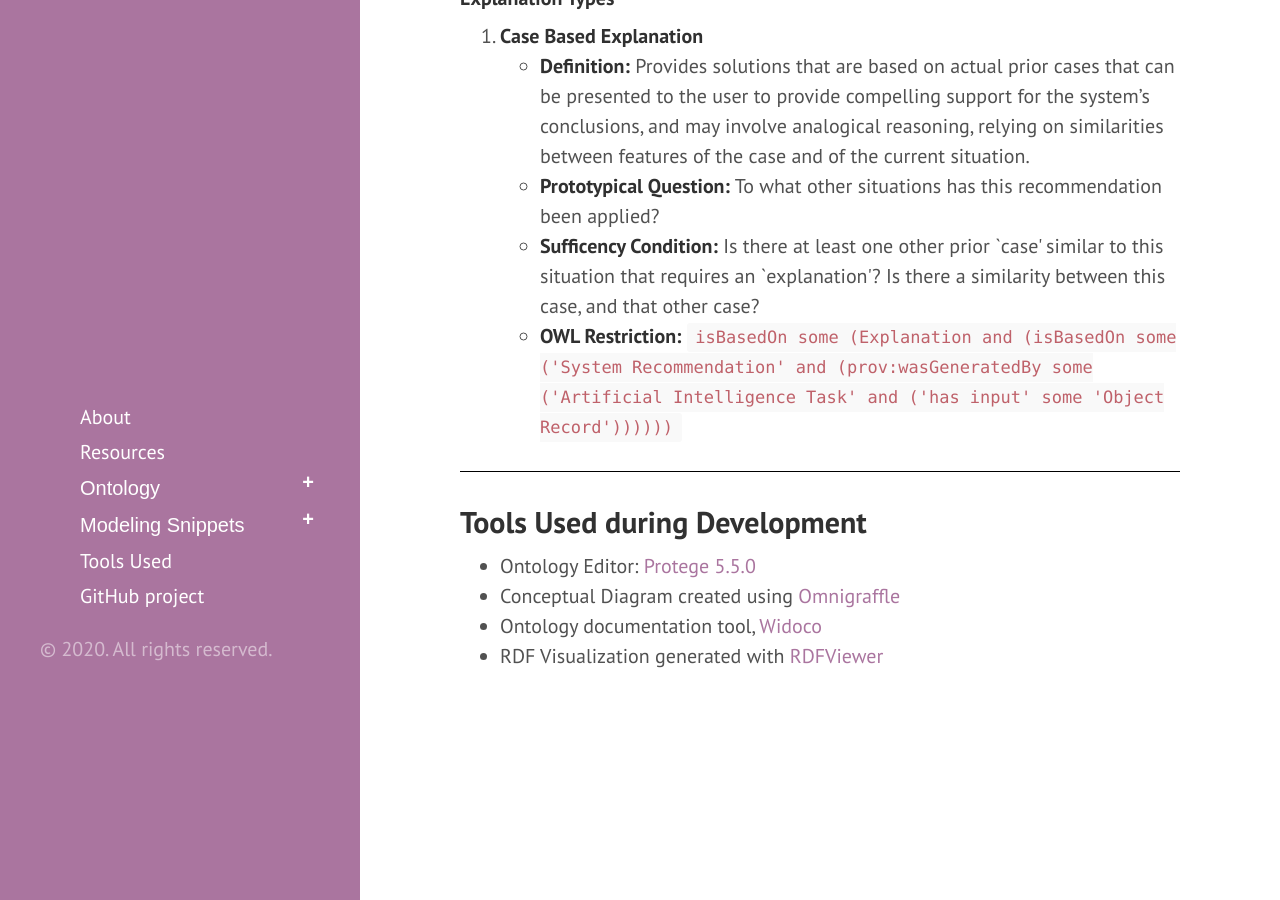
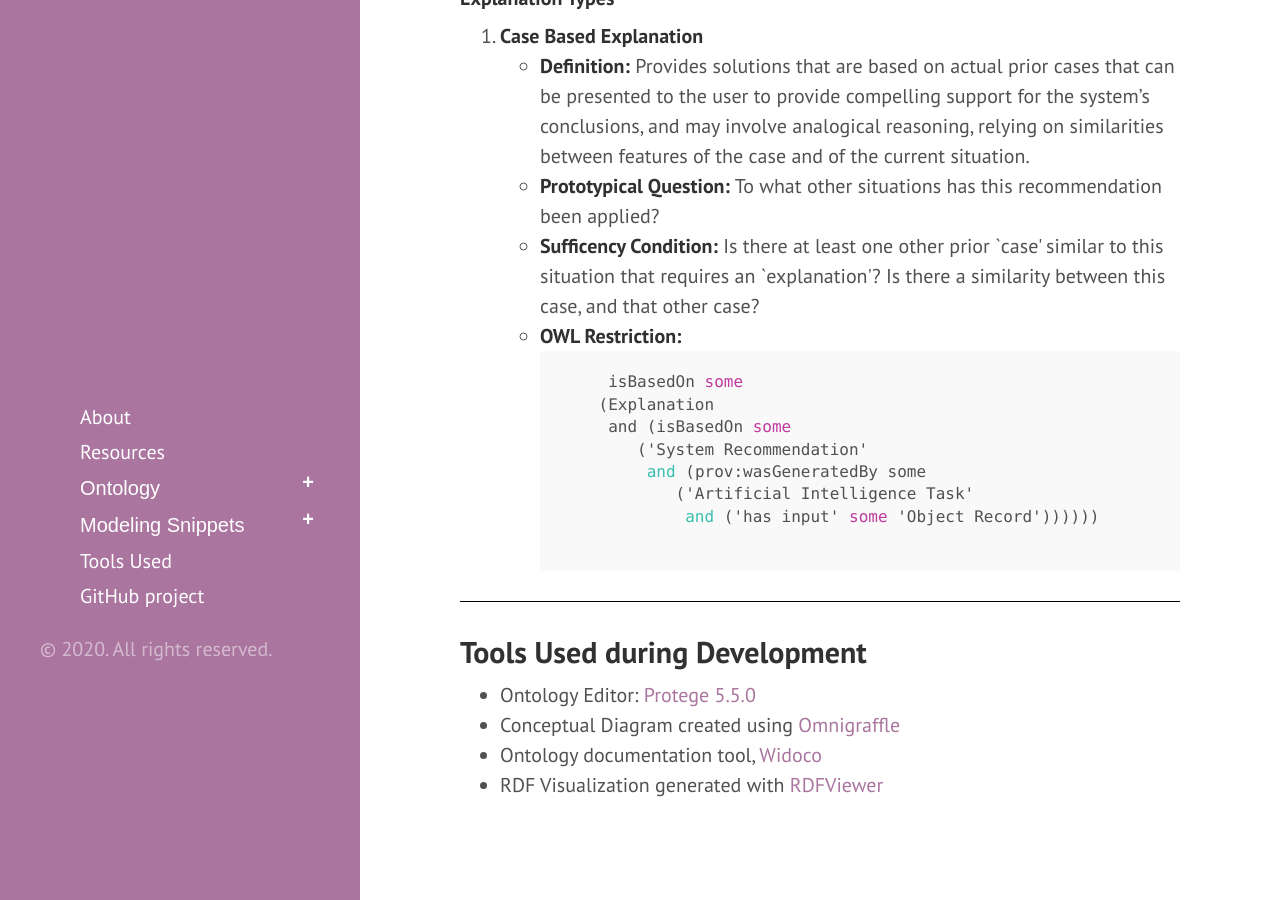
Before and after one commit to tetherless-world/explanation-ontology, a Jekyll site: the page built from index.md, in a window 1280 px wide and 900 px high, scrolled down 4545 px. Built offline with Jekyll 4.4.1, drawn with Linux system fonts in a browser that asks for light colours; Markdown is read by kramdown in place of the engine named in the settings.

Commit message:
Update index.md

```diff
--- a/index.md
+++ b/index.md
@@ -173,16 +173,16 @@ title: Explanations Ontology - Treating Explanations as Primary Consideration
     <li> <strong>Definition:</strong> Provides solutions that are based on actual prior cases that can be presented to the user to provide compelling support for the system’s conclusions, and may involve analogical reasoning, relying on similarities between features of the case and of the current situation. </li>
     <li><strong>Prototypical Question:</strong> To what other situations has this recommendation been applied? </li>
     <li><strong>Sufficency Condition:</strong> Is there at least one other prior `case' similar to this situation that requires an `explanation'? Is there a similarity between this case, and that other case?</li>
-    <li> <strong>OWL Restriction:</strong>
-      <code>
-      isBasedOn some
+    <li> <strong>OWL Restriction:</strong> <br/>
+      <pre>
+     isBasedOn <span style="color:#bf399e">some</span>
     (Explanation
-     and (isBasedOn some
+     <span style="color:##39bfaf">and</span> (isBasedOn <span style="color:#bf399e">some</span>
         ('System Recommendation'
-         and (prov:wasGeneratedBy some
+         <span style="color:#39bfaf">and</span> (prov:wasGeneratedBy some
             ('Artificial Intelligence Task'
-             and ('has input' some 'Object Record'))))))
-      </code></li>
+             <span style="color:#39bfaf">and</span> ('has input' <span style="color:#bf399e">some</span> 'Object Record'))))))
+      </pre></li>
   </ul>
   </li>
 </ol>
```
